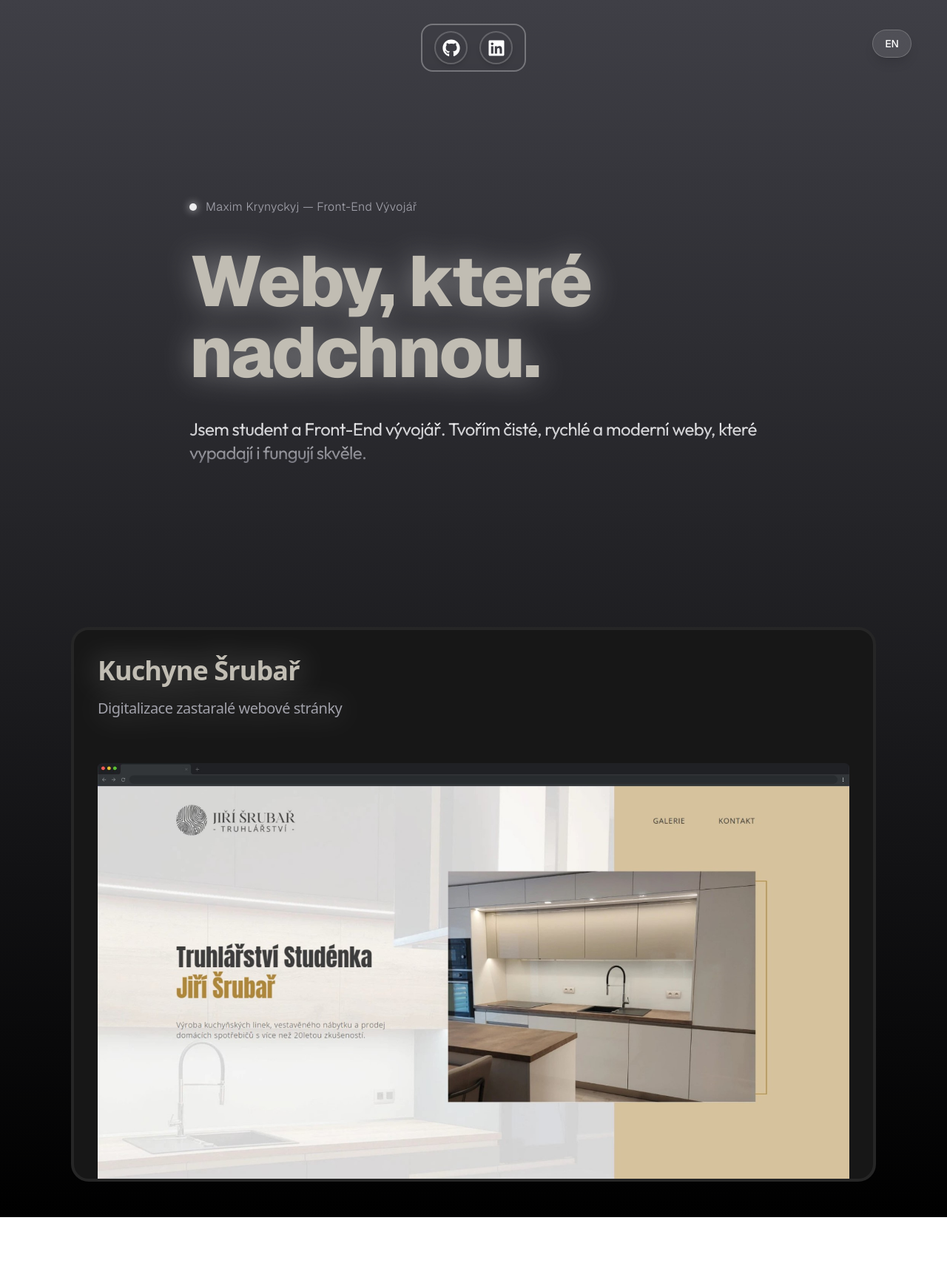
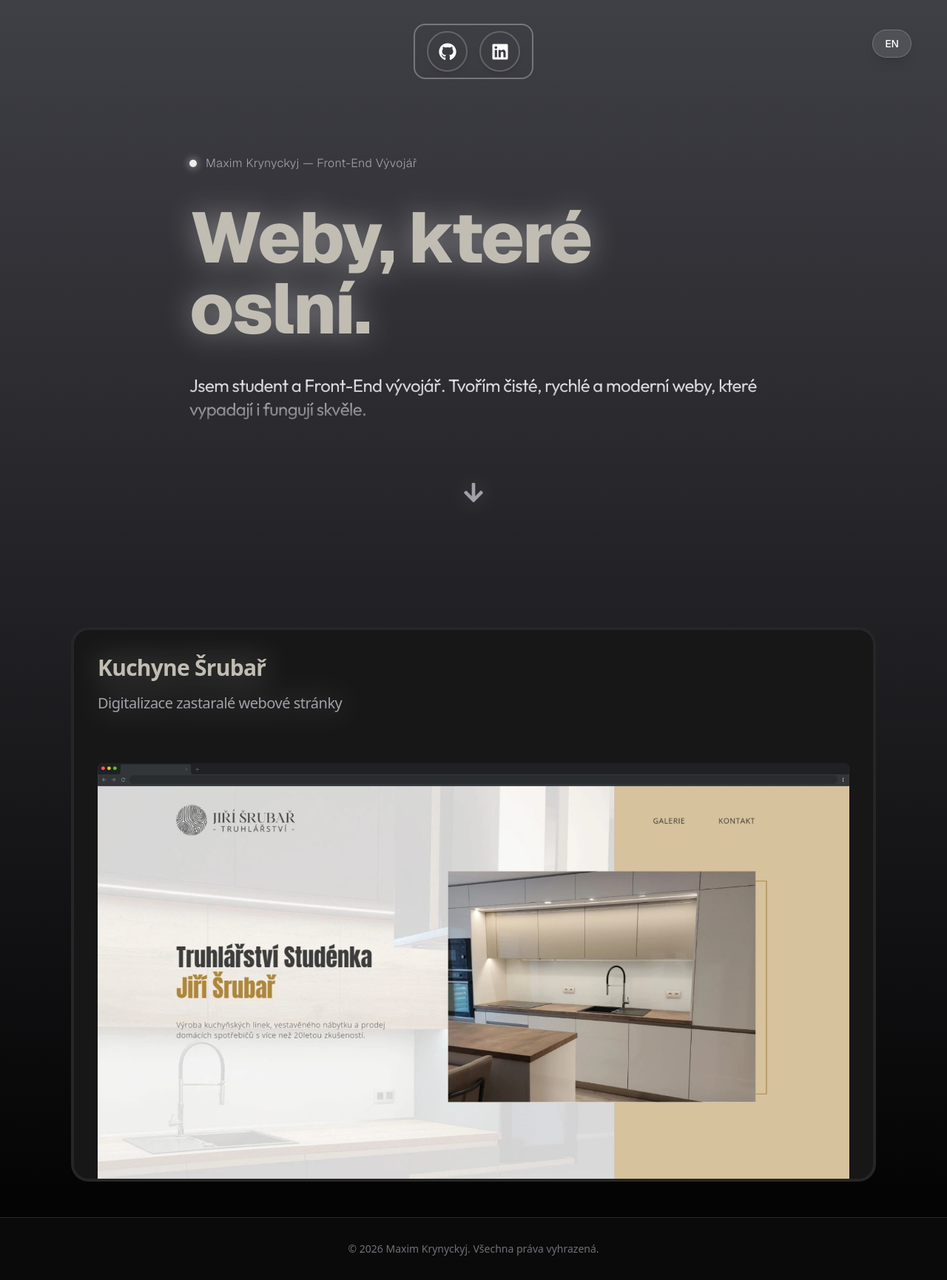
Before and after one commit to krynyckyj/moje-portfolio, a React (Vite) app: page / in a window 1280 px wide. Shown: the whole page at 74% size. Before the commit the page ends 1646 px from the top, so only its background shows below. Built offline with nearby package versions, Linux system fonts and the light colour scheme.

Commit message:
Added footer and some final touches

```diff
--- a/src/App.jsx
+++ b/src/App.jsx
@@ -1,5 +1,6 @@
 import { Hero } from './components/Hero';
 import { Skills } from './components/Skills';
+import { Footer } from './components/Footer';
 import Dock from './components/Dock';
 import { FaGithub, FaLinkedin } from 'react-icons/fa';
 import { useTranslation } from 'react-i18next';
@@ -37,16 +38,14 @@ function App() {
       </button>
         <Dock
           items={dockItems}
-          panelHeight={65}
-          baseItemSize={45}
-          magnification={55}
+          panelHeight={75}
+          baseItemSize={55}
+          magnification={65}
         />
         </div>
-
         <Hero/>
-        <div>
         <Skills/>
-        </div>
+        <Footer/>
 
       </main>
     );
--- /dev/null
+++ b/src/components/Footer.jsx
@@ -0,0 +1,18 @@
+import { useTranslation } from 'react-i18next';
+
+export const Footer = () => {
+    const { t } = useTranslation();
+    const currentYear = new Date().getFullYear();
+
+    return (
+        <footer className="mt-12 md:mt-0 w-full py-8 mt-auto border-t border-zinc-800 bg-neutral-950">
+        <div className="flex justify-center items-center text-zinc-500 text-sm">
+            <p>
+            &copy; {currentYear} {t('footer.name')}
+            </p>
+        </div>
+        </footer>
+    );
+    };
+
+export default Footer;
--- a/src/components/Hero.jsx
+++ b/src/components/Hero.jsx
@@ -1,5 +1,6 @@
 import { useTranslation } from 'react-i18next';
 import BlurText from './BlurText';
+import { FaArrowDown } from "react-icons/fa";
 
 export const Hero = () => {
     const { t } = useTranslation();
@@ -31,8 +32,12 @@ export const Hero = () => {
             </h2>
 
             <div className="w-full h-px bg-zinc-500 mb-8 md:hidden"></div>
+
+            <div className="flex flex-col items-center justify-center mt-4 md:mt-12">
+              <FaArrowDown className="text-3xl md:text-3xl text-zinc-400 transition-colors duration-800 animate-bounce drop-shadow-[0_0_15px_rgba(255,255,255,0.2)]"/>
             </div>
 
+            </div>
         </section>
     );
 };
--- a/src/components/ProjectCards.jsx
+++ b/src/components/ProjectCards.jsx
@@ -11,7 +11,7 @@ export const ProjectCards = () => {
                         <Link to="https://kuchyne-srubar.cz/" target="_blank" rel="noopener noreferrer" className="block-w-full">
                              <SpotlightCard className=" cursor-pointer custom-spotlight-card group" spotlightColor="rgb(98, 89, 73)">
                              <div className="gap-4 flex flex-col">
-                                 <h3 className="text-4xl text-main2 font-bold relative  tracking-tight leading-tight drop-shadow-[0_0_20px_rgba(255,255,255,0.4)]">{t('skills.title_one')}</h3>
+                                 <h3 className="text-3xl text-main2 font-bold relative  tracking-tight leading-tight drop-shadow-[0_0_20px_rgba(255,255,255,0.4)]">{t('skills.title_one')}</h3>
                                       <p className="text-zinc-400 text-xl relative  tracking-tight leading-tight drop-shadow-[0_0_20px_rgba(255,255,255,0.4)]">{t('skills.info_one')}</p>
                               </div>
                                         <div className="absolute bottom-0 md:-bottom-10 left-0 w-full px-8 transition-transform duration-300 ease-in-out transform group-hover:-translate-y-2 md:group-hover:-translate-y-4">
--- a/src/i18n.js
+++ b/src/i18n.js
@@ -6,7 +6,7 @@ const resources = {
   cs: {
     translation: {
       hero: {
-        title: "Weby, které nadchnou.",
+        title: "Weby, které oslní.",
         subtitle: "Jsem student a Front-End vývojář. Tvořím čisté, rychlé a moderní weby, které vypadají i fungují skvěle.",
         role: "Maxim Krynyckyj — Front-End Vývojář"
       },
@@ -24,6 +24,9 @@ const resources = {
 
         title_four: "NAHODNÉ",
         info_four:  "NĚCO",
+      },
+      footer: {
+        name: " Maxim Krynyckyj. Všechna práva vyhrazená."
       }
     }
   },
@@ -37,7 +40,7 @@ const resources = {
       skills: {
         projects: "Selected Works",
 
-        title_one: "Kuchyne Srubar",
+        title_one: "Srubar's Kitchens",
         info_one:  "Digitalization of an outdated website",
 
         title_two: "RANDOM",
@@ -48,6 +51,9 @@ const resources = {
 
         title_four: "RANDOM",
         info_four:  "SMTHING",
+      },
+       footer: {
+        name: " Maxim Krynyckyj. All Rights Reserved."
       }
     }
   }
--- a/src/index.css
+++ b/src/index.css
@@ -3,6 +3,7 @@
 @tailwind base;
 html {
   scroll-behavior: smooth;
+  background-color: #0a0a0a;
 }
 
 @tailwind components;
```
